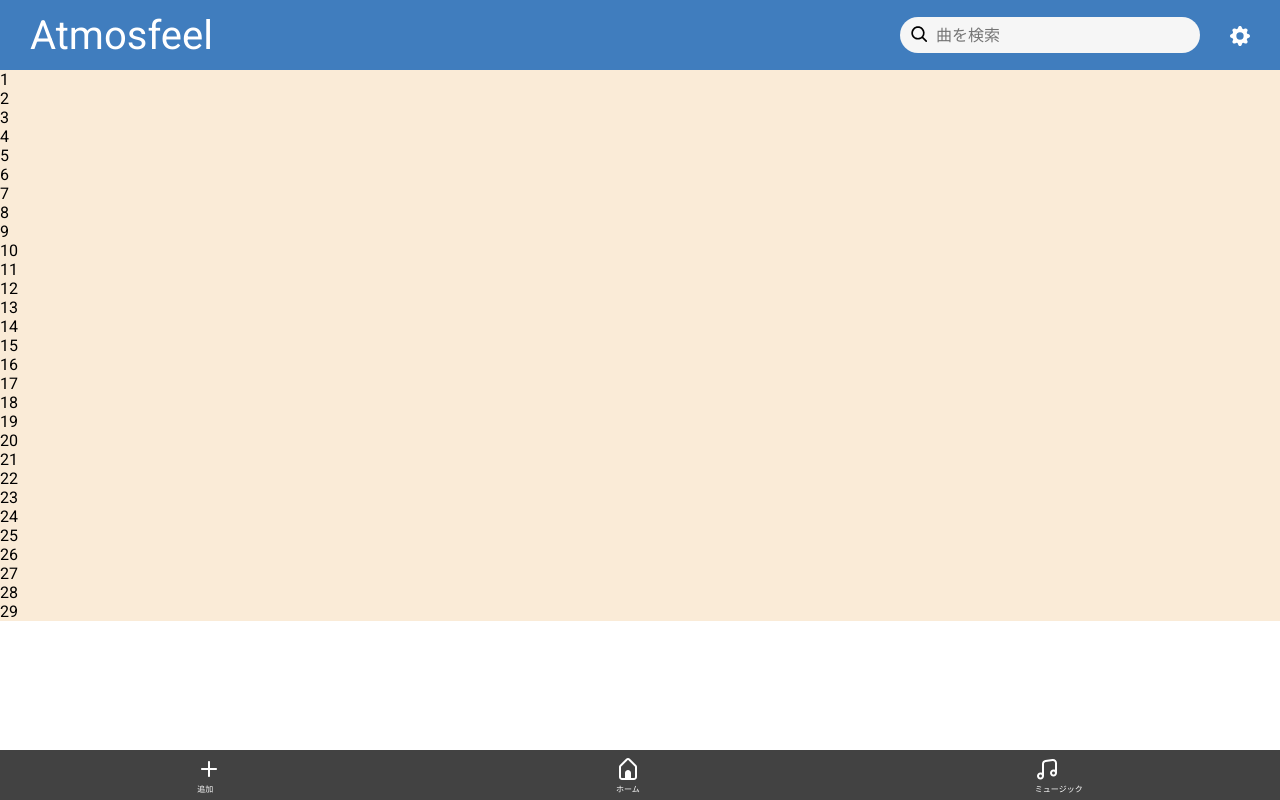
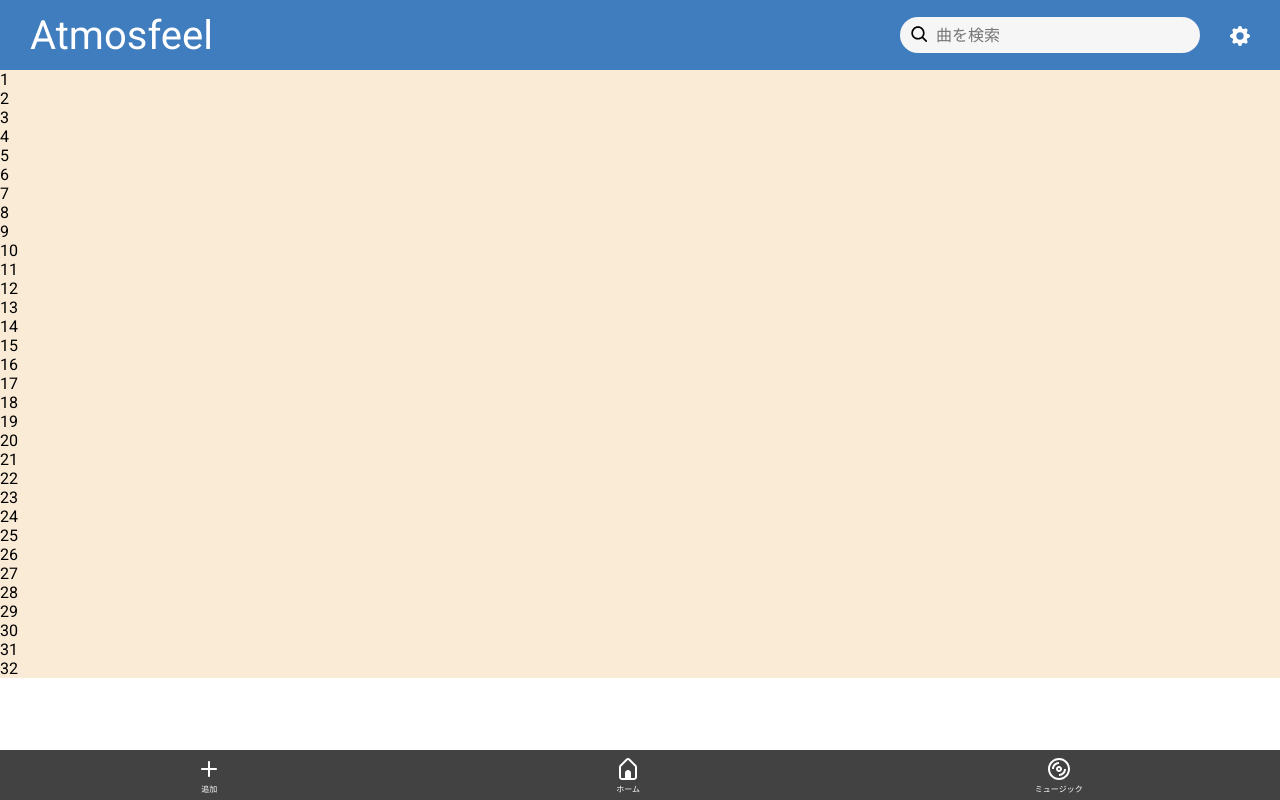
Before and after one commit to kc3hack/2024_A, a React (Vite) app in the folder frontend/: page / in a window 1280 px wide. Built offline with nearby package versions, Linux system fonts and the light colour scheme.

Commit message:
Fix Bottom Menu

```diff
--- a/frontend/components/BottomMenu.tsx
+++ b/frontend/components/BottomMenu.tsx
@@ -20,7 +20,7 @@ const BottomMenu = () => {
       </div>
       <div className="bottom-menu-element">
         <div className="music">
-          <img src="/music.svg" alt="" className="music-button" />
+          <img src="/disc.svg" alt="" className="music-button" />
           <br />
           <span>ミュージック</span>
         </div>
--- a/frontend/components/Main.tsx
+++ b/frontend/components/Main.tsx
@@ -60,6 +60,12 @@ const Main = () => {
       28
       <br />
       29
+      <br />
+      30
+      <br />
+      31
+      <br />
+      32
     </main>
   );
 };
--- a/frontend/styles/BottomMenu.css
+++ b/frontend/styles/BottomMenu.css
@@ -10,6 +10,7 @@
 }
 
 .bottom-menu-element {
+    text-align: center;
     filter: brightness(0) invert(1);
 }
 
```
Also changed, not shown: frontend/public/disc.svg (added).
